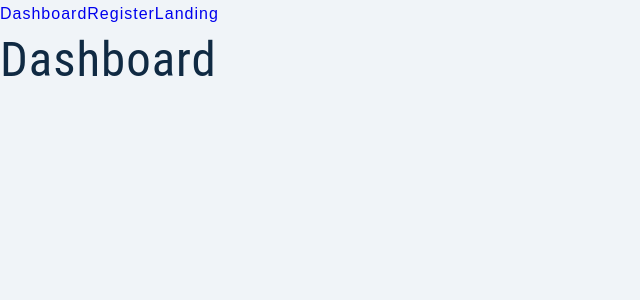
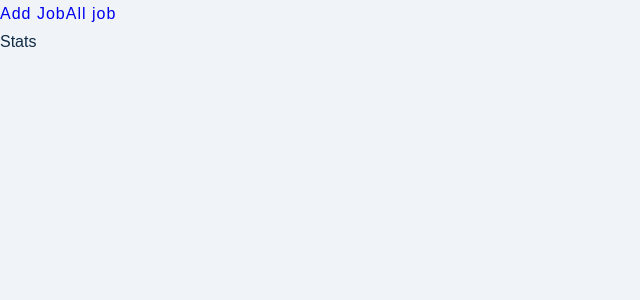
Before and after one commit to Binhbong37/mern_2022, a React (Create React App) app: page / in a window 1280 px wide. Shown: the top 300 px of the page, without its empty margins (0-640 px from the left). Built offline with nearby package versions, Linux system fonts and the light colour scheme; sample sign-in values are in the browser's storage.

Commit message:
SECTION 20: Tạo bảo vệ route, khi chưa có user sẽ chuyển về trang đã định sẵn

```diff
--- a/src/App.js
+++ b/src/App.js
@@ -1,17 +1,25 @@
 import React from 'react';
 import { BrowserRouter, Route, Routes, Link } from 'react-router-dom';
-import { Landing, Register, Dashboard, Error } from './pages';
+import { Landing, Register, Error, ProtectRoutes } from './pages';
+import { AddJob, Profile, Stats, AllJob, ShareLayout } from './pages/dashboard';
 
 const App = () => {
     return (
         <BrowserRouter>
-            <nav>
-                <Link to="/">Dashboard</Link>
-                <Link to="/register">Register</Link>
-                <Link to="/landing">Landing</Link>
-            </nav>
             <Routes>
-                <Route path="/" element={<Dashboard />} />
+                <Route
+                    path="/"
+                    element={
+                        <ProtectRoutes>
+                            <ShareLayout />
+                        </ProtectRoutes>
+                    }
+                >
+                    <Route index element={<Stats />} />
+                    <Route path="all-jobs" element={<AllJob />} />
+                    <Route path="add-job" element={<AddJob />} />
+                    <Route path="profile" element={<Profile />} />
+                </Route>
                 <Route path="/register" element={<Register />} />
                 <Route path="/landing" element={<Landing />} />
                 <Route path="*" element={<Error />} />
--- a/src/pages/Dashboard.js
+++ /dev/null
@@ -1,5 +0,0 @@
-const Dashboard = () => {
-    return <h1>Dashboard</h1>;
-};
-
-export default Dashboard;
--- /dev/null
+++ b/src/pages/ProtectRoutes.js
@@ -0,0 +1,12 @@
+import { useAppContext } from '../context/appContext';
+import { Navigate } from 'react-router-dom';
+
+const ProtectRoutes = ({ children }) => {
+    const { user } = useAppContext();
+    if (!user) {
+        return <Navigate to="/landing" />;
+    }
+    return children;
+};
+
+export default ProtectRoutes;
--- /dev/null
+++ b/src/pages/dashboard/AddJob.js
@@ -0,0 +1,7 @@
+import React from 'react';
+
+const AddJob = () => {
+    return <div>AddJob</div>;
+};
+
+export default AddJob;
--- /dev/null
+++ b/src/pages/dashboard/AllJob.js
@@ -0,0 +1,7 @@
+import React from 'react';
+
+const AllJob = () => {
+    return <div>AllJob</div>;
+};
+
+export default AllJob;
--- /dev/null
+++ b/src/pages/dashboard/Profile.js
@@ -0,0 +1,7 @@
+import React from 'react';
+
+const Profile = () => {
+    return <div>Profile</div>;
+};
+
+export default Profile;
--- /dev/null
+++ b/src/pages/dashboard/ShareLayout.js
@@ -0,0 +1,15 @@
+import { Outlet, Link } from 'react-router-dom';
+import Wrapper from '../../assets/wrappers/SharedLayout';
+const ShareLayout = () => {
+    return (
+        <Wrapper>
+            <nav>
+                <Link to="add-job">Add Job</Link>
+                <Link to="all-jobs">All job</Link>
+            </nav>
+            <Outlet />
+        </Wrapper>
+    );
+};
+
+export default ShareLayout;
--- /dev/null
+++ b/src/pages/dashboard/Stats.js
@@ -0,0 +1,7 @@
+import React from 'react';
+
+const Stats = () => {
+    return <div>Stats</div>;
+};
+
+export default Stats;
--- /dev/null
+++ b/src/pages/dashboard/index.js
@@ -0,0 +1,7 @@
+import AddJob from './AddJob';
+import Profile from './Profile';
+import Stats from './Stats';
+import AllJob from './AllJob';
+import ShareLayout from './ShareLayout';
+
+export { AddJob, ShareLayout, Profile, Stats, AllJob };
--- a/src/pages/index.js
+++ b/src/pages/index.js
@@ -1,6 +1,6 @@
 import Landing from './Landing';
 import Register from './Register';
-import Dashboard from './Dashboard';
 import Error from './Error';
+import ProtectRoutes from './ProtectRoutes';
 
-export { Landing, Register, Dashboard, Error };
+export { Landing, Register, Error, ProtectRoutes };
```
Also changed, not shown: step with commit.txt.
